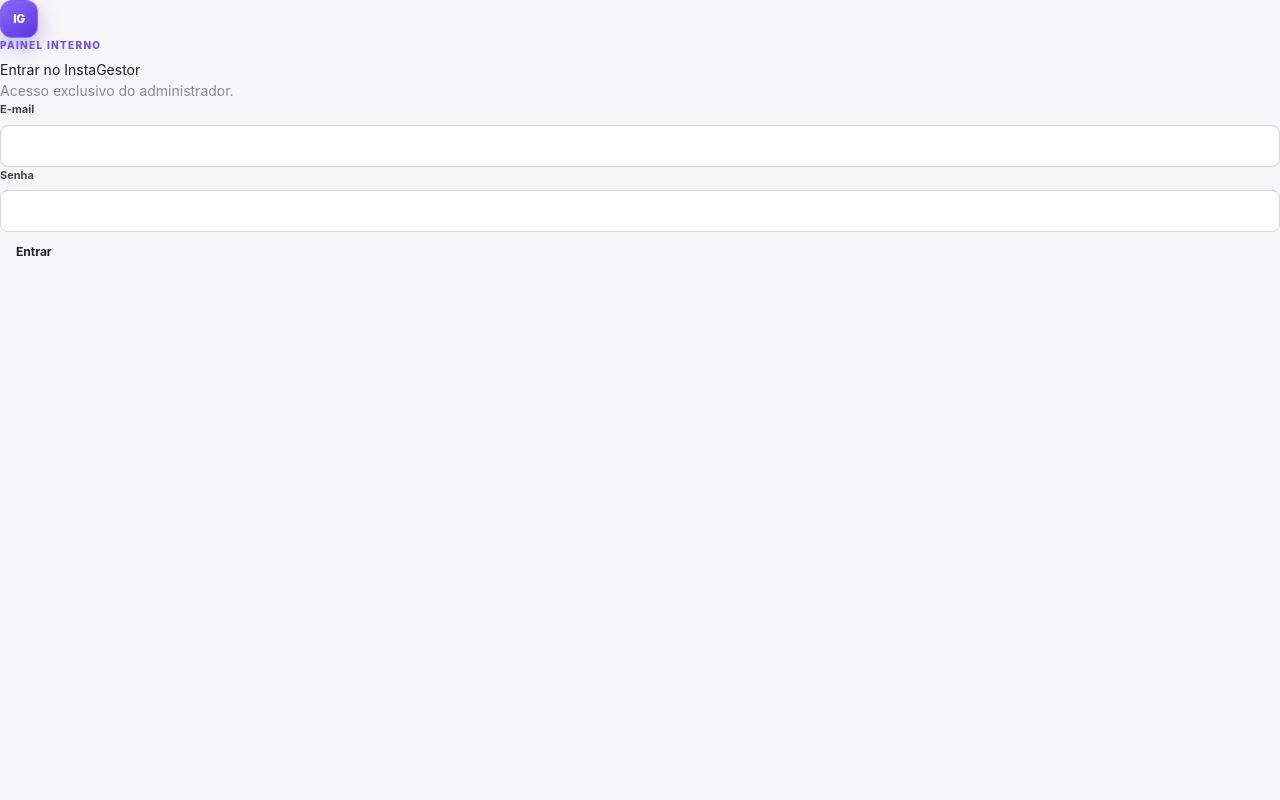
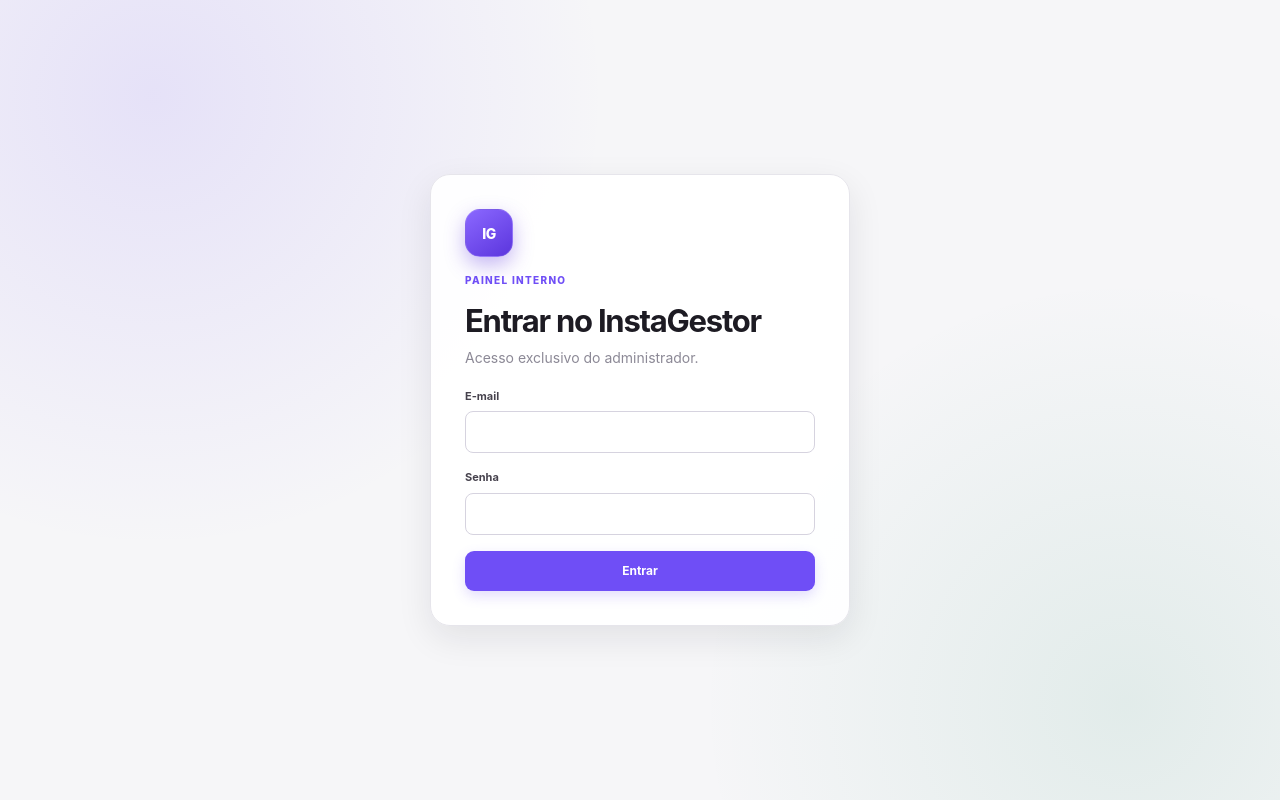
Before and after one commit to thiagofreitas360/instagestor, a Next.js app: page /login in a window 1280 px wide. Built offline with nearby package versions, Linux system fonts and the light colour scheme; no server answers.

Commit message:
fix: restore login page styling

```diff
--- a/src/app/globals.css
+++ b/src/app/globals.css
@@ -70,6 +70,14 @@
 .mobile-header { display: none; }
 .main-content { min-height: 100vh; margin-left: 252px; padding: 38px clamp(24px, 4vw, 60px) 64px; }
 .page-stack { display: grid; width: min(100%, 1480px); margin: 0 auto; gap: 22px; }
+
+.login-shell { display: grid; min-height: 100vh; place-items: center; padding: 24px; background: radial-gradient(circle at 12% 12%, rgb(111 78 246 / 0.12), transparent 34%), radial-gradient(circle at 88% 88%, rgb(22 131 92 / 0.09), transparent 32%), var(--background); }
+.login-card { display: grid; width: min(100%, 420px); gap: 16px; padding: 34px; border: 1px solid var(--border); border-radius: 20px; background: rgb(255 255 255 / 0.96); box-shadow: var(--shadow-md); }
+.login-card .brand-mark { width: 48px; height: 48px; border-radius: 15px; font-size: 14px; }
+.login-card .eyebrow, .login-card h1, .login-card > .muted, .login-card .inline-error { margin: 0; }
+.login-card h1 { color: #1d1b23; font-size: clamp(25px, 5vw, 31px); font-weight: 735; letter-spacing: -0.04em; line-height: 1.12; }
+.login-card > .muted { margin-top: -8px; }
+.login-card .form-stack { margin-top: 4px; }
 
 .page-header { display: flex; align-items: flex-end; justify-content: space-between; gap: 24px; min-height: 74px; }
 .eyebrow { margin: 0 0 6px; color: var(--brand); font-size: 10px; font-weight: 800; letter-spacing: 0.13em; text-transform: uppercase; }
@@ -436,6 +444,8 @@
 }
 
 @media (max-width: 560px) {
+  .login-shell { place-items: start center; padding: 16px; }
+  .login-card { margin-top: max(16px, 8vh); padding: 24px; border-radius: 16px; }
   .main-content { padding-inline: 12px; }
   .page-stack { gap: 16px; }
   .page-header h1 { font-size: 27px; }
--- a/src/app/login/page.tsx
+++ b/src/app/login/page.tsx
@@ -14,11 +14,11 @@
         <p className="eyebrow">Painel interno</p>
         <h1 id="login-title">Entrar no InstaGestor</h1>
         <p className="muted">Acesso exclusivo do administrador.</p>
-        {erro && <p className="alert error" role="alert">{erro}</p>}
-        <form action={loginAction} className="stack">
+        {erro && <p className="inline-error" role="alert">{erro}</p>}
+        <form action={loginAction} className="form-stack">
           <label>E-mail<input name="email" type="email" autoComplete="username" required /></label>
           <label>Senha<input name="password" type="password" autoComplete="current-password" minLength={8} required /></label>
-          <button type="submit" className="button primary">Entrar</button>
+          <button type="submit" className="button button-primary button-block">Entrar</button>
         </form>
       </section>
     </main>
```
Also changed, not shown: 1 other file (tests, documents, lock files or other folders).
